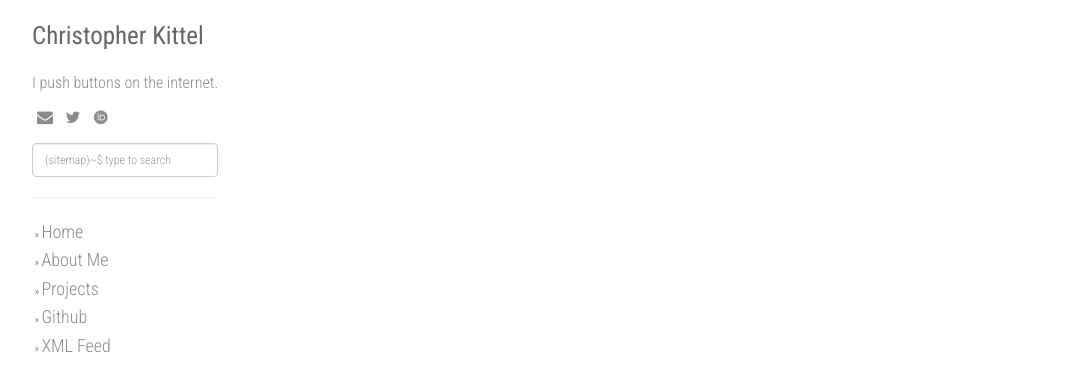
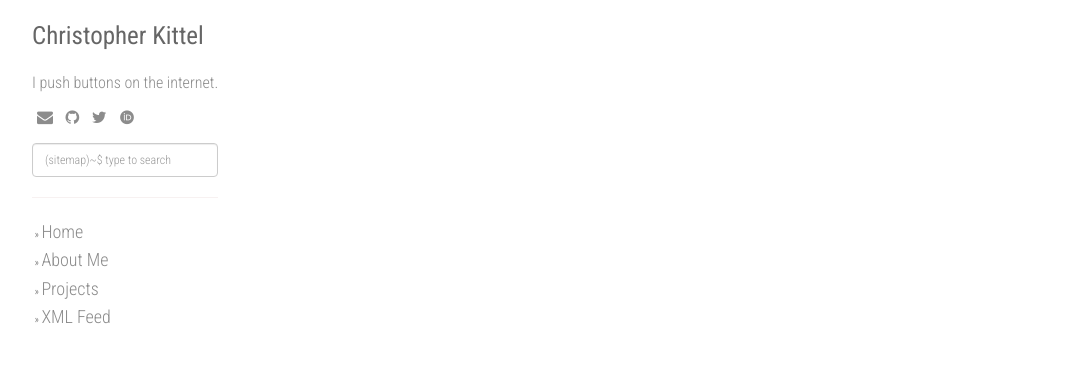
Before and after one commit to chreman/chreman.github.io, a Jekyll site: the page built from category/spark.md, in a window 1280 px wide. Shown: the part 308-700 px from the top of the page, without its empty margins (53-1131 px from the left). Built offline with Jekyll 4.4.1, drawn with Linux system fonts in a browser that asks for light colours; nearby versions of some CDN libraries; some web fonts are replaced.

Commit message:
added github icon

```diff
--- a/_config.yml
+++ b/_config.yml
@@ -33,8 +33,6 @@ urls:
       url: /about/
     - text: Projects
       url: /projects/
-    - text: Github
-      url: https://github.com/chreman
     - text: XML Feed
       url: /feed.xml
 
--- a/_layouts/default.html
+++ b/_layouts/default.html
@@ -123,6 +123,7 @@
                            onclick = "this.href=this.href
                                       .replace(/AT/,'&#64;')
                                       .replace(/DOT/,'&#46;')"><i class="fa fa-envelope"></i></a></li>
+                        <li><a href="https://github.com/chreman" target="_blank"><i class="fa fa-github"></i></a></li>
                         {% for link in site.social %}
                             <li><a href="{{ link.link }}" target="_blank"><i class="fa {{ link.icon }}"></i></a></li>
                         {% endfor %}
```
